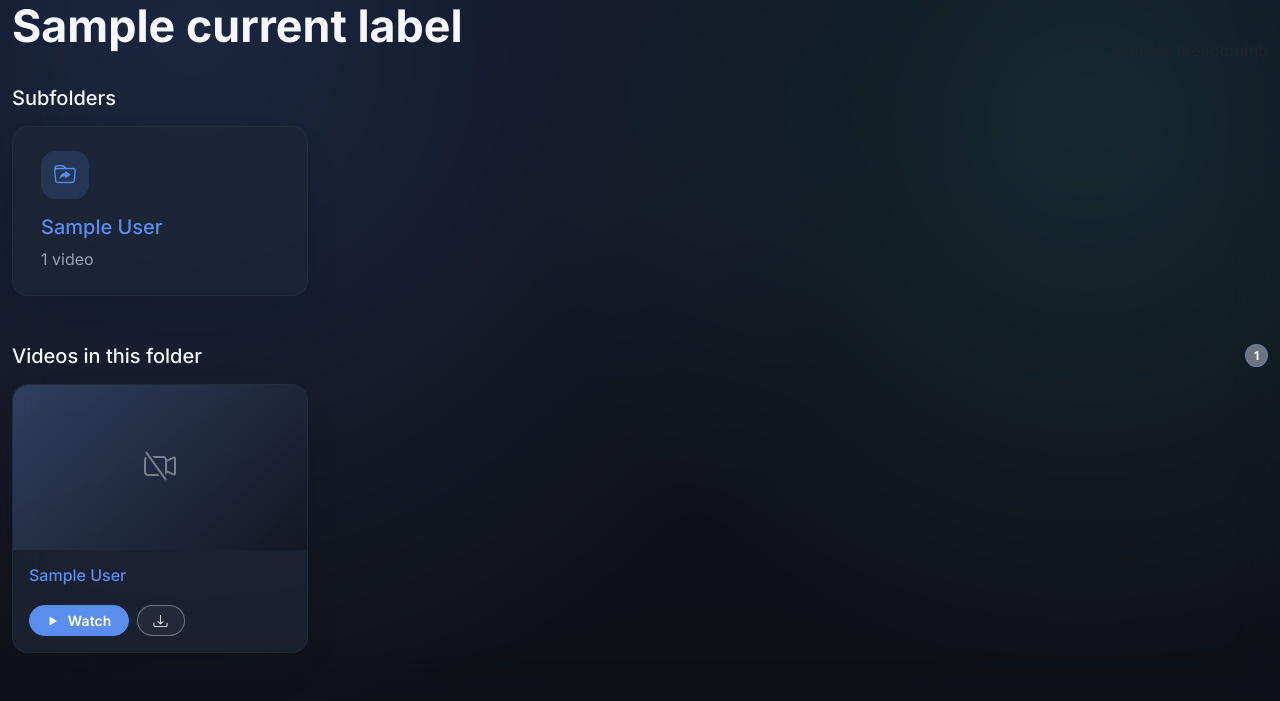
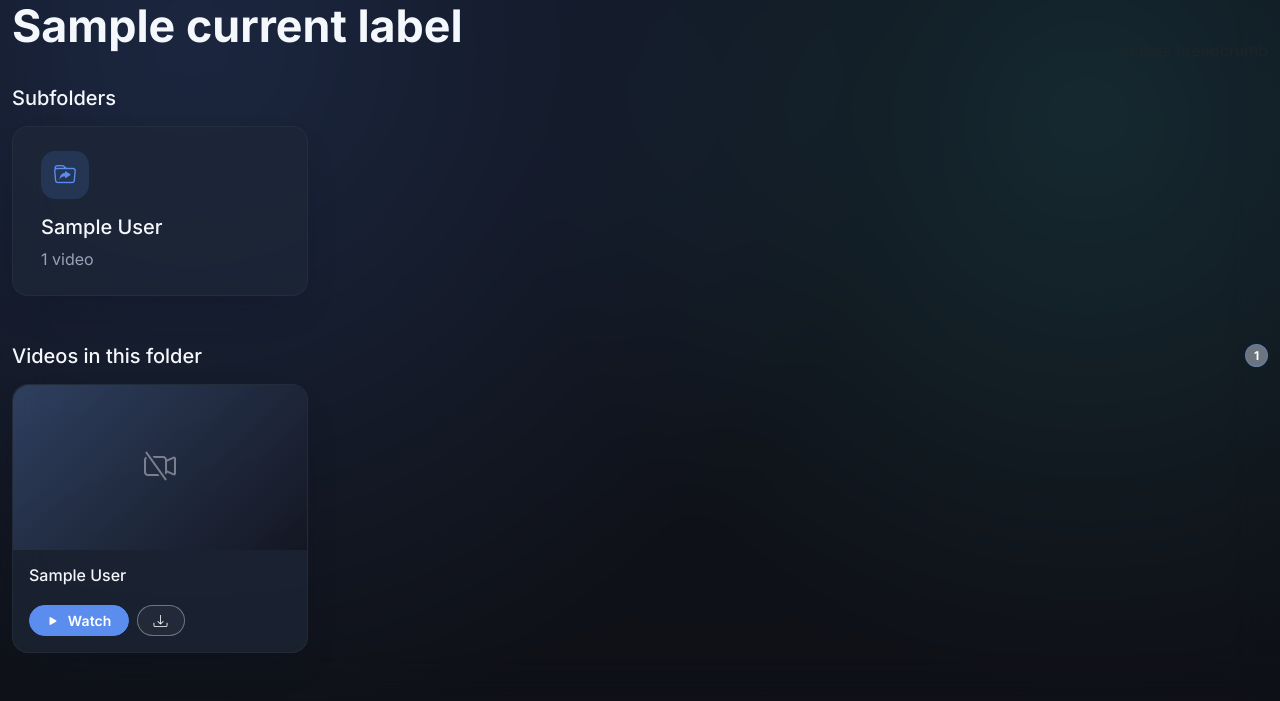
Before and after one commit to PalisseVolia/VideoStreamer, a Flask app: template webapp/templates/browse.html in a window 1280 px wide. Shown: the part 130-831 px from the top of the page. Run offline with Flask 3, Linux system fonts and the light colour scheme; the template is opened without the code that fills it: most values are stand-ins (such as "Sample title", 1, 10 or a date in 2020).

Commit message:
Improve video card title contrast

```diff
--- a/webapp/static/styles.css
+++ b/webapp/static/styles.css
@@ -63,9 +63,9 @@ main {
   color: var(--text-muted) !important;
 }
 
-/* Make card titles brighter (azure-like) */
-.card .card-title {
-  color: var(--app-accent);
+/* Ensure video card titles remain highly readable against dark backgrounds */
+.video-card .card-title {
+  color: var(--text-primary);
 }
 
 .breadcrumb {
```
